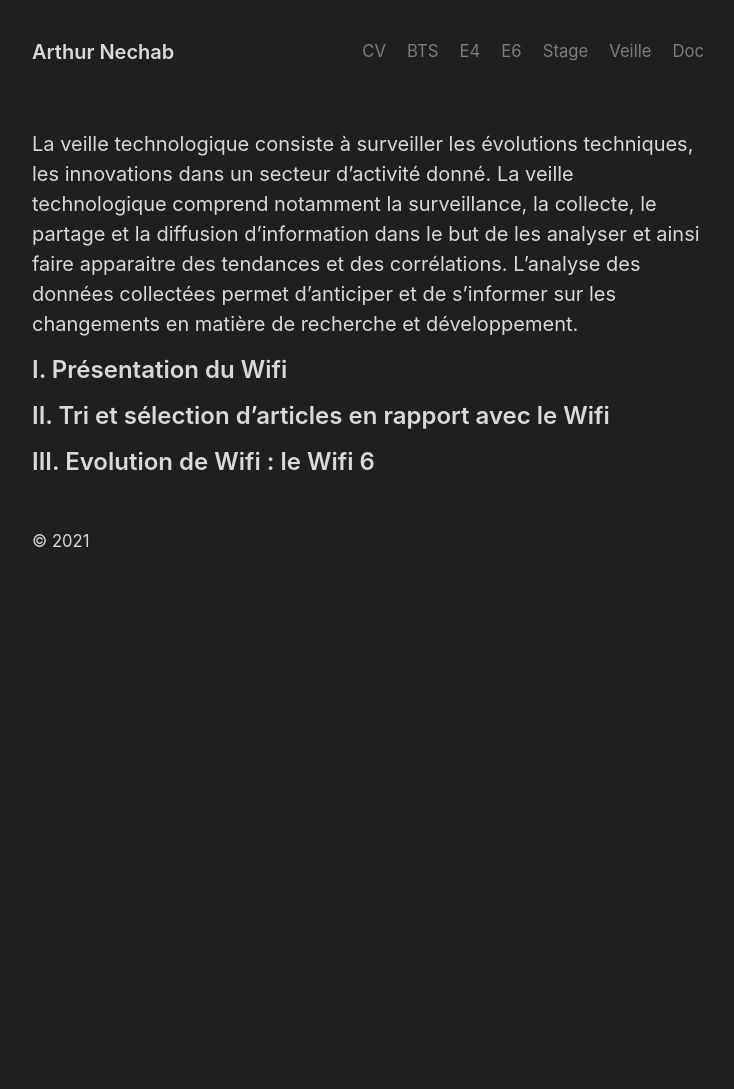
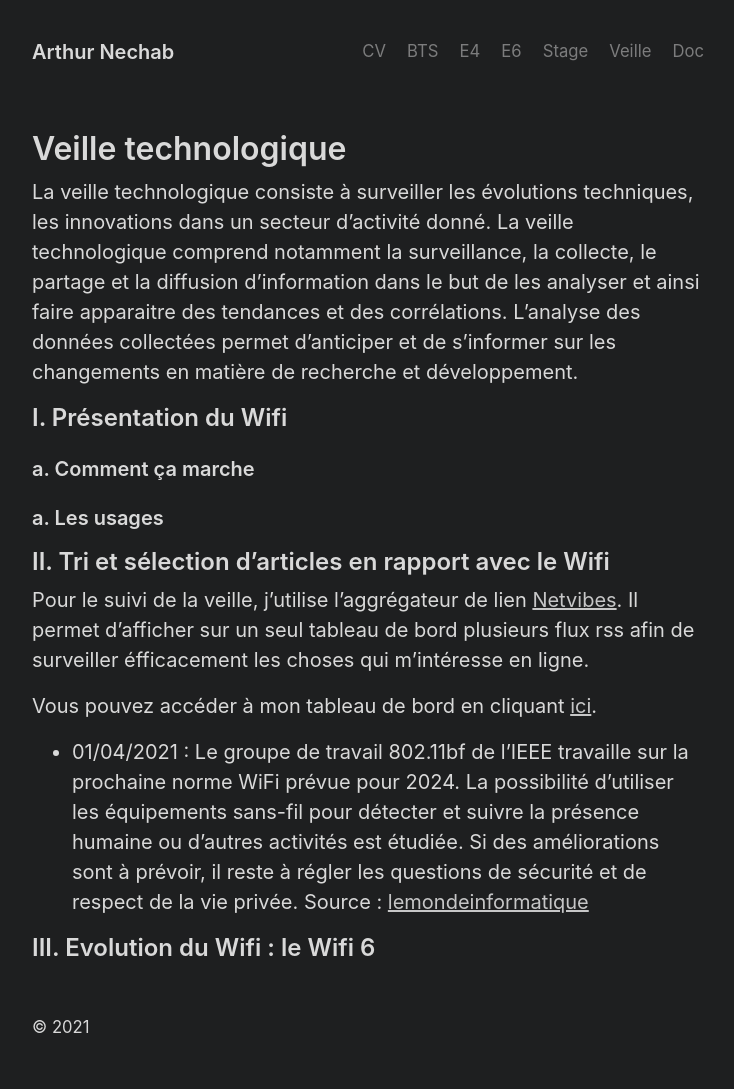
Before and after one commit to arthur-nechab/portfolio, a Jekyll site: the page built from veille.md, in a window 1280 px wide. Shown: the whole page, without its empty margins (272-1006 px from the left). Built offline with Jekyll 4.4.1, drawn with Linux system fonts in a browser that asks for light colours; before the commit the page ends 900 px from its top, so only the background shows below that.

Commit message:
Update veille.md

```diff
--- a/veille.md
+++ b/veille.md
@@ -3,10 +3,22 @@ layout: default
 title: Veille
 ---
 
+# Veille technologique
+
 La veille technologique consiste à surveiller les évolutions techniques, les innovations dans un secteur d’activité donné. La veille technologique comprend notamment la surveillance, la collecte, le partage et la diffusion d’information dans le but de les analyser et ainsi faire apparaitre des tendances et des corrélations. L’analyse des données collectées permet d’anticiper et de s’informer sur les changements en matière de recherche et développement.
 
 ## I. Présentation du Wifi
 
+### a. Comment ça marche
+### a. Les usages
+
 ## II. Tri et sélection d'articles en rapport avec le Wifi
 
-## III. Evolution de Wifi : le Wifi 6
+Pour le suivi de la veille, j'utilise l'aggrégateur de lien [Netvibes](https://www.netvibes.com/). Il permet d'afficher sur un seul tableau de bord plusieurs flux rss afin de surveiller éfficacement les choses qui m'intéresse en ligne.
+
+Vous pouvez accéder à mon tableau de bord en cliquant [ici](https://www.netvibes.com/arthuritic#Wifi).
+
+- 01/04/2021 : Le groupe de travail 802.11bf de l'IEEE travaille sur la prochaine norme WiFi prévue pour 2024. La possibilité d'utiliser les équipements sans-fil pour détecter et suivre la présence humaine ou d'autres activités est étudiée. Si des améliorations sont à prévoir, il reste à régler les questions de sécurité et de respect de la vie privée.
+Source : [lemondeinformatique](https://www.lemondeinformatique.fr/actualites/lire-avec-80211bf-des-equipements-wifi-transformes-en-capteurs-82470.html)
+
+## III. Evolution du Wifi : le Wifi 6
```
